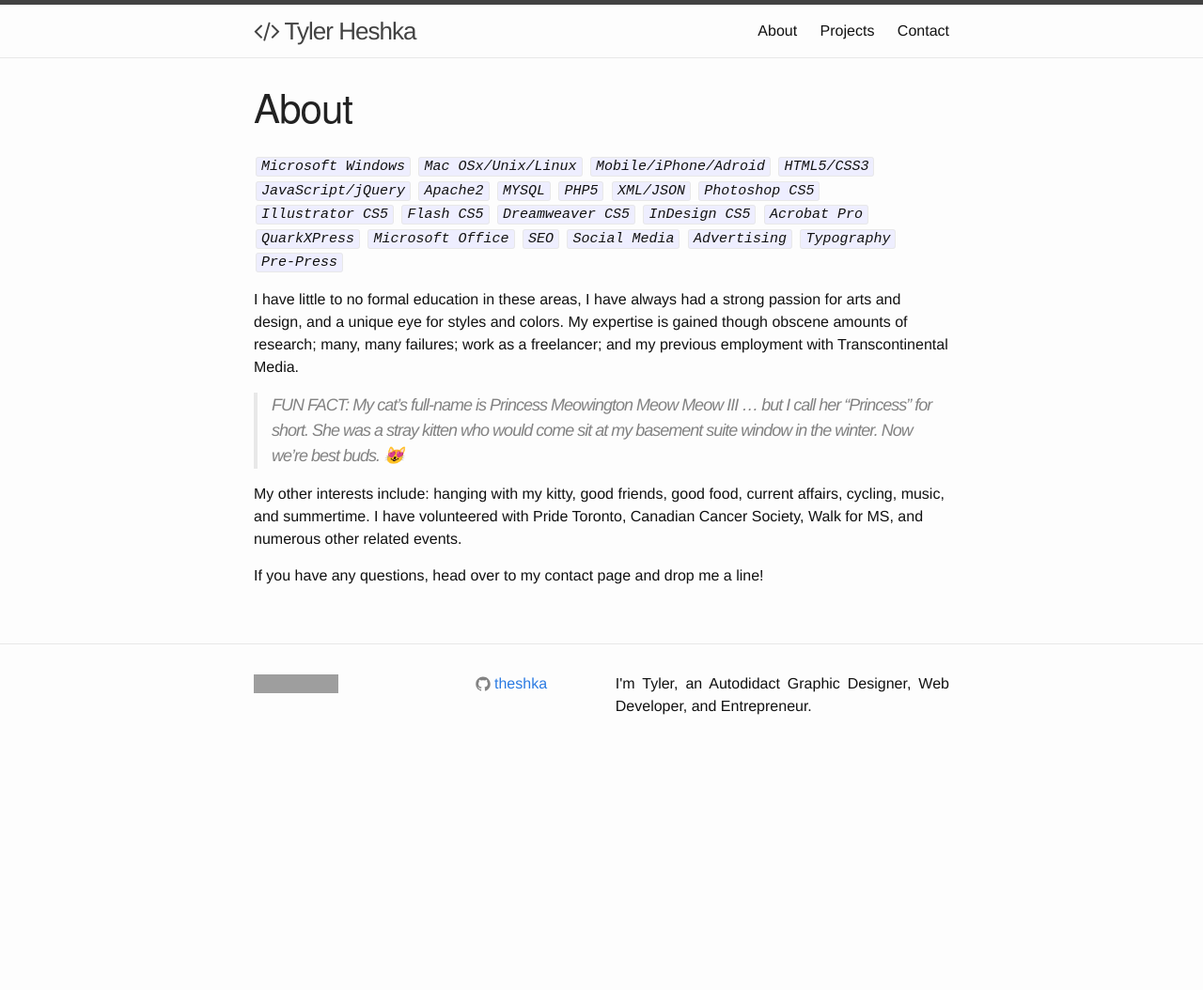
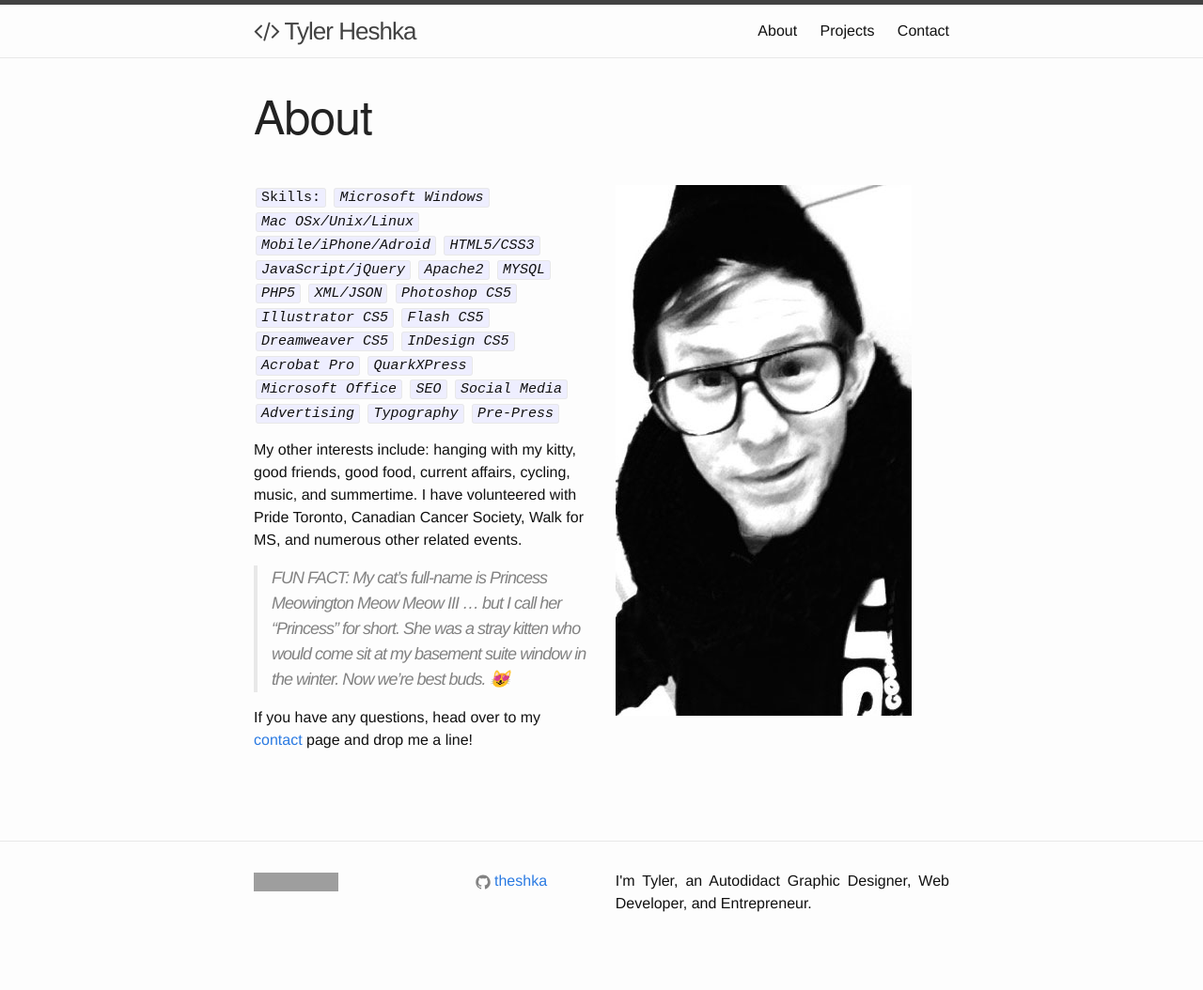
Before and after one commit to theshka/theshka, a Jekyll site: the page built from 1-about.md, in a window 1280 px wide. Shown: the whole page at 94% size. Built offline with Jekyll 4.4.1, drawn with Linux system fonts in a browser that asks for light colours; nearby versions of some CDN libraries; before the commit the page ends 900 px from its top, so only the background shows below that; grey boxes are pictures that could not be loaded.

Commit message:
update about page

```diff
--- a/1-about.md
+++ b/1-about.md
@@ -1,15 +1,13 @@
 ---
-layout: page
+layout: about
 title: About
+image: "/assets/img/tylerheshka.jpg"
 permalink: /about/
 ---
+`Skills:` *`Microsoft Windows` `Mac OSx/Unix/Linux` `Mobile/iPhone/Adroid` `HTML5/CSS3` `JavaScript/jQuery` `Apache2` `MYSQL` `PHP5` `XML/JSON` `Photoshop CS5` `Illustrator CS5` `Flash CS5` `Dreamweaver CS5` `InDesign CS5` `Acrobat Pro` `QuarkXPress` `Microsoft Office` `SEO` `Social Media` `Advertising` `Typography` `Pre-Press`*
 
- *`Microsoft Windows` `Mac OSx/Unix/Linux` `Mobile/iPhone/Adroid` `HTML5/CSS3` `JavaScript/jQuery` `Apache2` `MYSQL` `PHP5` `XML/JSON` `Photoshop CS5` `Illustrator CS5` `Flash CS5` `Dreamweaver CS5` `InDesign CS5` `Acrobat Pro` `QuarkXPress` `Microsoft Office` `SEO` `Social Media` `Advertising` `Typography` `Pre-Press`*
-
-I have little to no formal education in these areas, I have always had a strong passion for arts and design, and a unique eye for styles and colors. My expertise is gained though obscene amounts of research; many, many failures; work as a freelancer; and my previous employment with Transcontinental Media.
+My other interests include: hanging with my kitty, good friends, good food, current affairs, cycling, music, and summertime. I have volunteered with Pride Toronto, Canadian Cancer Society, Walk for MS, and numerous other related events.
 
 > FUN FACT: My cat's full-name is Princess Meowington Meow Meow III … but I call her "Princess" for short. She was a stray kitten who would come sit at my basement suite window in the winter. Now we’re best buds. 😻
 
-My other interests include: hanging with my kitty, good friends, good food, current affairs, cycling, music, and summertime. I have volunteered with Pride Toronto, Canadian Cancer Society, Walk for MS, and numerous other related events.
-
-If you have any questions, head over to my contact page and drop me a line!
+If you have any questions, head over to my [contact](/contact/) page and drop me a line!
--- /dev/null
+++ b/_layouts/about.html
@@ -0,0 +1,26 @@
+---
+layout: default
+---
+<div class="about">
+
+    <header class="page-header">
+        <h1 class="page-title">{{ page.title }}</h1>
+    </header>
+
+    <article class="page-content">
+
+        <div class="row">
+            <div class="six columns">
+                {{ content }}
+            </div>
+            <div class="six columns">
+                <!-- <img src="{{ site.url }}{{ site.baseurl }}{{ page.image }}" alt="about {{ site.title }}" />
+                -->
+                <img src="{{ page.image }}" alt="about {{ site.title }}" />
+            </div>
+
+        </div>
+
+    </article>
+
+</div>
```
Also changed, not shown: assets/img/tylerheshka.jpg (added).
